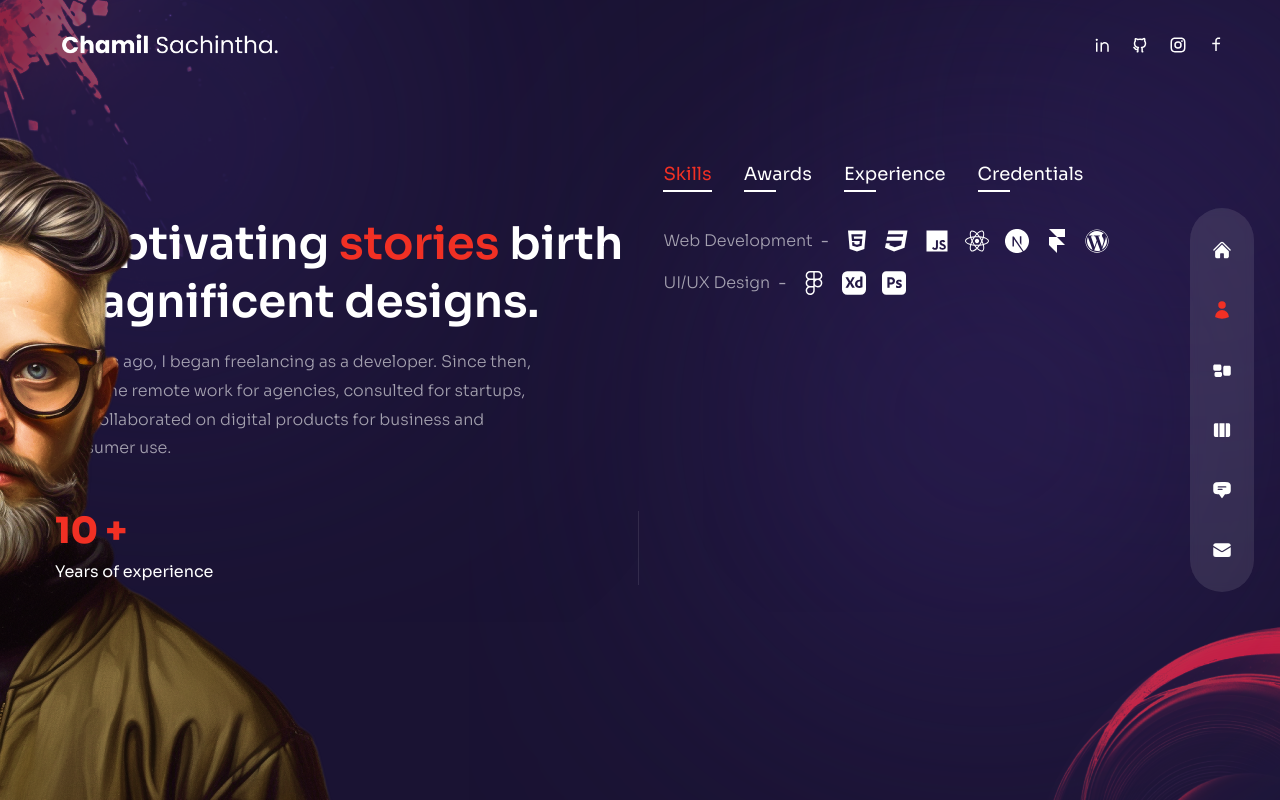
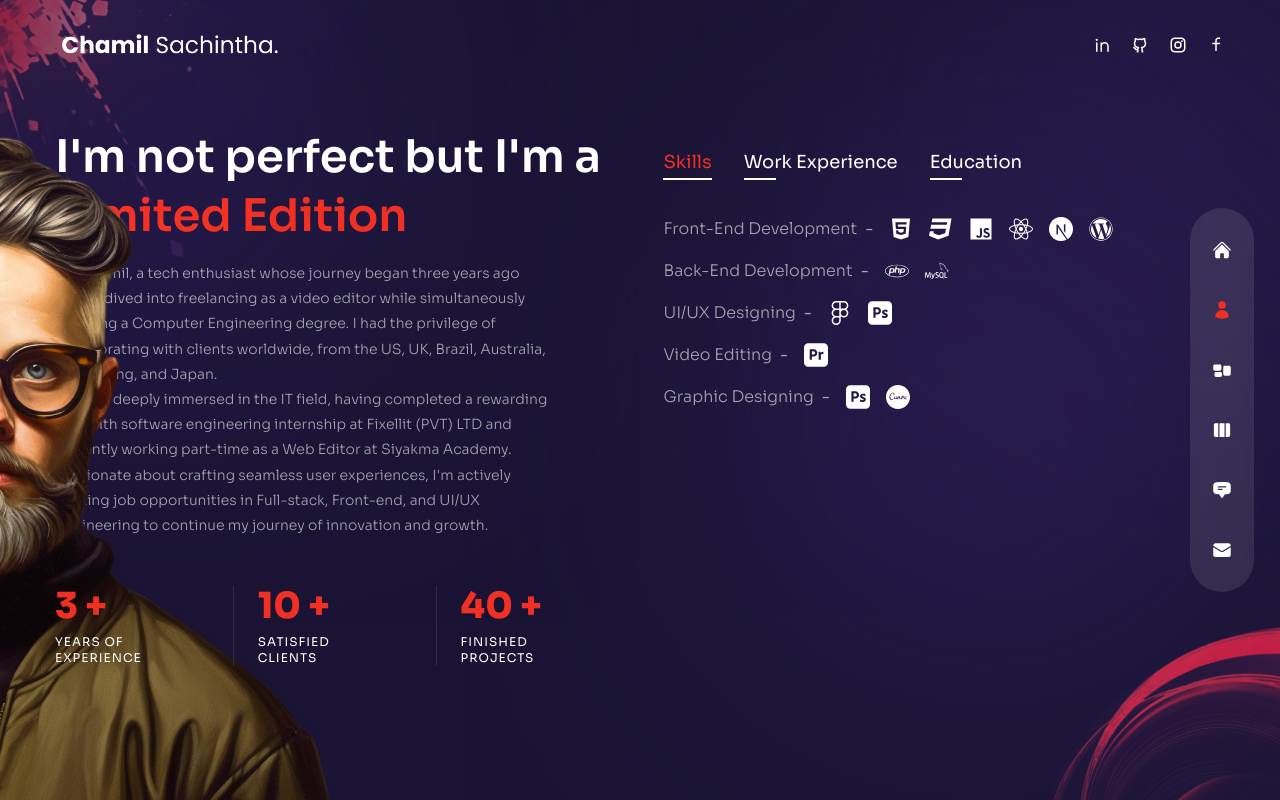
Before and after one commit to ChamilSachintha/Personal-Portfolio-2, a Next.js app: page /about in a window 1280 px wide. Built offline with nearby package versions, Linux system fonts and the light colour scheme.

Commit message:
Update about page

```diff
--- a/pages/about/index.js
+++ b/pages/about/index.js
@@ -7,12 +7,15 @@ import {
   FaReact,
   FaWordpress,
   FaFigma,
+  FaPhp,
 } from "react-icons/fa";
 import {
   SiNextdotjs,
-  SiFramer,
   SiAdobexd,
   SiAdobephotoshop,
+  SiMysql,
+  SiAdobepremierepro,
+  SiCanva,
 } from "react-icons/si";
 // Components
 import Avatar from "../../components/Avatar";
@@ -22,6 +25,8 @@ import { motion } from "framer-motion";
 import { fadeIn } from "../../variants";
 // Counter
 import CountUp from "react-countup";
+// ParticlesContainer
+import ParticlesContainer from "../../components/ParticlesContainer";
 
 //  Data
 export const aboutData = [
@@ -29,67 +34,70 @@ export const aboutData = [
     title: "skills",
     info: [
       {
-        title: "Web Development",
+        title: "Front-End Development",
         icons: [
           <FaHtml5 />,
           <FaCss3 />,
           <FaJs />,
           <FaReact />,
           <SiNextdotjs />,
-          <SiFramer />,
           <FaWordpress />,
         ],
       },
       {
-        title: "UI/UX Design",
-        icons: [<FaFigma />, <SiAdobexd />, <SiAdobephotoshop />],
+        title: "Back-End Development",
+        icons: [<FaPhp />, <SiMysql />],
+      },
+      {
+        title: "UI/UX Designing",
+        icons: [<FaFigma />, <SiAdobephotoshop />],
+      },
+      {
+        title: "Video Editing",
+        icons: [<SiAdobepremierepro />],
+      },
+      {
+        title: "Graphic Designing",
+        icons: [<SiAdobephotoshop />, <SiCanva />],
       },
     ],
   },
   {
-    title: "awards",
+    title: "work experience",
     info: [
       {
-        title: "Webby Awards - Honoree",
-        stage: "2011 - 2012",
+        title: "Web Editor (Part time) - Siyakma Academy",
+        stage: "FEB 2023 - Present",
       },
       {
-        title: "Adobe Design Achievement Awards - Finalist",
-        stage: "2009 - 2010",
+        title: "Intern Software Engineer - Fixellit (PVT) LTD",
+        stage: "FEB 2023 - JUL 2023",
+      },
+      {
+        title: "Video Editor - Fiverr (Freelance)",
+        stage: "APR 2020 - APR 2021",
+      },
+      {
+        title: "Trainee - People's Bank RHO Badulla",
+        stage: "DEC 2017 - APR 2018",
       },
     ],
   },
   {
-    title: "experience",
+    title: "education",
     info: [
       {
-        title: "UX/UI Designer - XYZ Company",
-        stage: "2012 - 2023",
+        title:
+          "BSc (Hons) in Computer Engineering - Faculty of Engineering, University of Jaffna",
+        stage: "2018 – present",
       },
       {
-        title: "Web Developer - ABC Agency",
-        stage: "2010 - 2012",
+        title: "G.C.E Advance Level Examination (2017)",
+        stage: "2As, 1B",
       },
       {
-        title: "Intern - DEF Corporation",
-        stage: "2008 - 2010",
-      },
-    ],
-  },
-  {
-    title: "credentials",
-    info: [
-      {
-        title: "Web Development - ABC University, LA, CA",
-        stage: "2011",
-      },
-      {
-        title: "Computer Science Diploma - AV Technical Institute",
-        stage: "2009",
-      },
-      {
-        title: "Certified Graphic Designer - ABC Institute, Los Angeles, CA",
-        stage: "2006",
+        title: "G.C.E Ordinary Level Examination (2012)",
+        stage: "7As, 2Bs",
       },
     ],
   },
@@ -101,6 +109,8 @@ const About = () => {
   return (
     <div className="h-full bg-primary/32 py-32 text-center xl:text-left">
       <Circles />
+      {/* Particles */}
+      {/* <ParticlesContainer /> */}
       {/* Avatar image */}
       <motion.div
         variants={fadeIn("right", 0.2)}
@@ -111,32 +121,85 @@ const About = () => {
       >
         <Avatar />
       </motion.div>
-      <div className="container mx-auto h-full flex flex-col items-center xl:flex-row gap-x-6">
+      <div className="container mx-auto flex flex-col items-center xl:flex-row gap-x-6">
         {/* Text */}
         <div className="flex-1 flex flex-col justify-center">
-          <h2 className="h2 text-[45px]">
-            Captivating <span className="text-accent">stories</span> birth magnificent designs.
-          </h2>
-          <p className="max-w-[500px] mx-auto xl:mx-0 mb-6 xl:mb-12 px-2 xl:px-0">
-            10 years ago, I began freelancing as a developer. Since then, I've
-            done remote work for agencies, consulted for startups, and
-            collaborated on digital products for business and consumer use.
-          </p>
+          <motion.h2
+            variants={fadeIn("right", 0.2)}
+            initial="hidden"
+            animate="show"
+            exit="hidden"
+            className="h2 text-[45px]"
+          >
+            I'm not perfect but I'm a{" "}
+            <span className="text-accent">Limited Edition</span>
+          </motion.h2>
+          <motion.p
+            variants={fadeIn("right", 0.4)}
+            initial="hidden"
+            animate="show"
+            exit="hidden"
+            className="max-w-[500px] mx-auto xl:mx-0 mb-6 xl:mb-12 px-2 xl:px-0 text-[14px]"
+          >
+            I'm Chamil, a tech enthusiast whose journey began three years ago
+            when I dived into freelancing as a video editor while simultaneously
+            pursuing a Computer Engineering degree. I had the privilege of
+            collaborating with clients worldwide, from the US, UK, Brazil,
+            Australia, Hong Kong, and Japan. <br /> I'm now deeply immersed in
+            the IT field, having completed a rewarding 6-month software
+            engineering internship at Fixellit (PVT) LTD and currently working
+            part-time as a Web Editor at Siyakma Academy. Passionate about
+            crafting seamless user experiences, I'm actively seeking job
+            opportunities in Full-stack, Front-end, and UI/UX Engineering to
+            continue my journey of innovation and growth.
+          </motion.p>
           {/* Counters */}
-          <div>
-            <div>
+          <motion.div
+            variants={fadeIn("right", 0.6)}
+            initial="hidden"
+            animate="show"
+            exit="hidden"
+            className="hidden md:flex md:max-w-xl xl:max-w-none mx-auto xl:mx-0 mb-8"
+          >
+            <div className="flex flex-1 xl:gap-x-6">
               {/* Experience */}
+              <div className="relative flex-1 after:w-[1px] after:h-full after:bg-white/10 after:absolute after:top-0 after:right-0">
+                <div className="text-2xl xl:text-4xl font-extrabold text-accent mb-2">
+                  <CountUp start={0} end={3} duration={5} /> +
+                </div>
+                <div className="text-xs uppercase tracking-[1px] loading-[1.4] max-w-[100px]">
+                  Years of experience
+                </div>
+              </div>
+              {/* Clients */}
               <div className="relative flex-1 after:w-[1px] after:h-full after:bg-white/10 after:absolute after:top-0 after:right-0">
                 <div className="text-2xl xl:text-4xl font-extrabold text-accent mb-2">
                   <CountUp start={0} end={10} duration={5} /> +
                 </div>
-                <div>Years of experience</div>
+                <div className="text-xs uppercase tracking-[1px] loading-[1.4] max-w-[100px]">
+                  Satisfied clients
+                </div>
+              </div>
+              {/* Projects */}
+              <div className="relative flex-1">
+                <div className="text-2xl xl:text-4xl font-extrabold text-accent mb-2">
+                  <CountUp start={0} end={40} duration={5} /> +
+                </div>
+                <div className="text-xs uppercase tracking-[1px] loading-[1.4] max-w-[100px]">
+                  Finished projects
+                </div>
               </div>
             </div>
-          </div>
+          </motion.div>
         </div>
         {/* Info */}
-        <div className="flex flex-col w-full xl:max-w-[48%] h-[480px]">
+        <motion.div
+          variants={fadeIn("left", 0.4)}
+          initial="hidden"
+          animate="show"
+          exit="hidden"
+          className="flex flex-col w-full xl:max-w-[48%] h-[530px]"
+        >
           <div className="flex gap-x-4 xl:gap-x-8 mx-auto xl:mx-0 mb-4">
             {aboutData.map((item, itemIndex) => {
               return (
@@ -174,7 +237,7 @@ const About = () => {
               );
             })}
           </div>
-        </div>
+        </motion.div>
       </div>
     </div>
   );
```
